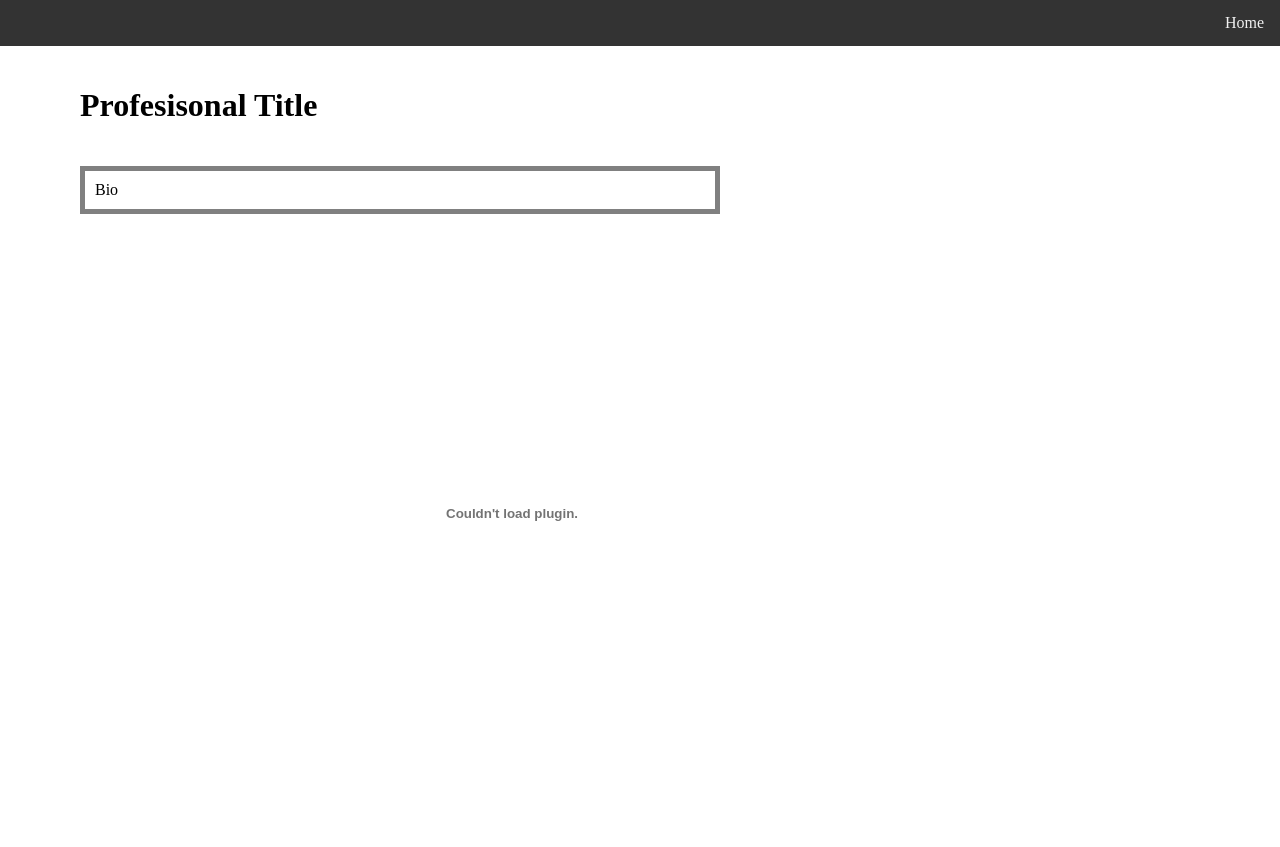
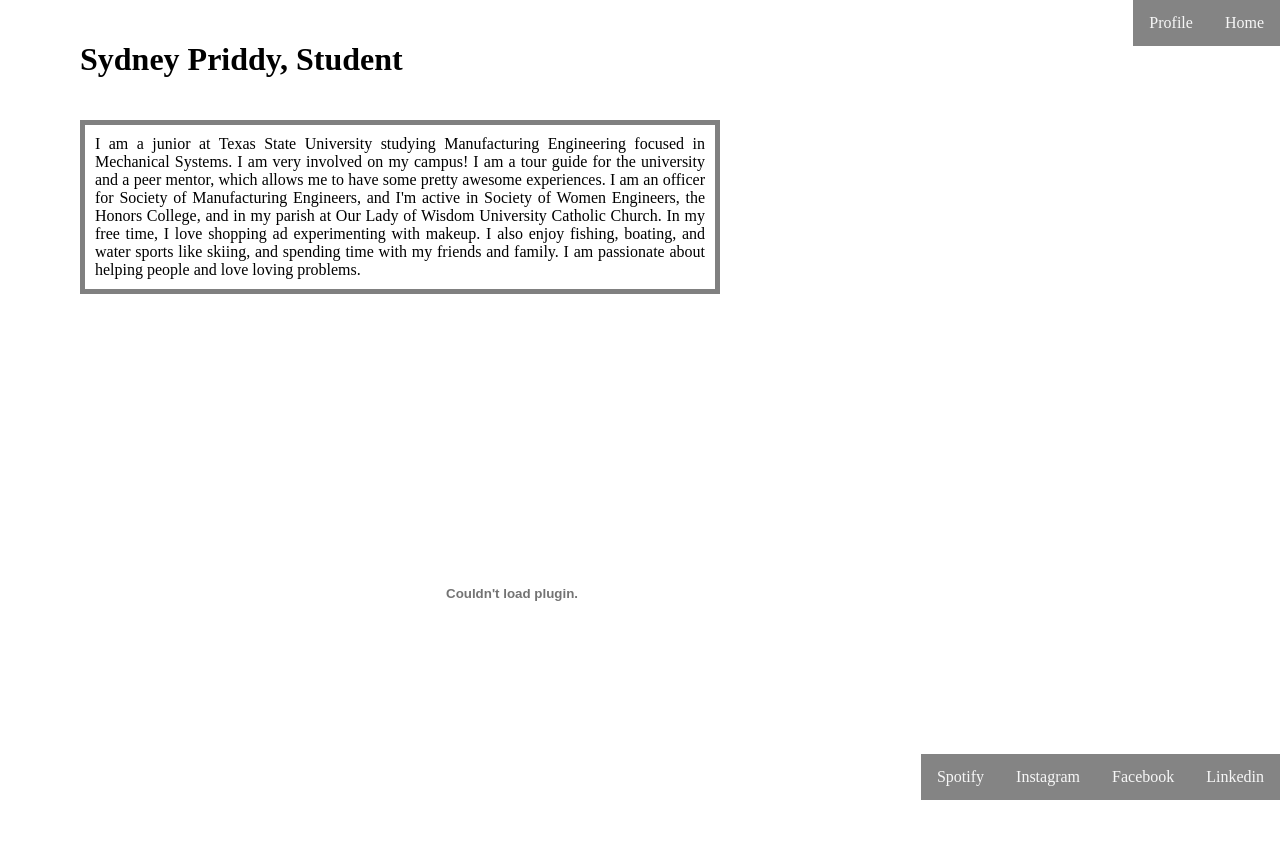
Before and after one commit to Dell-INOV8/repo_team9, a plain HTML site: page profile.html in a window 1280 px wide. Before the commit the page ends 800 px from the top, so only its background shows below. Drawn offline with Linux system fonts and the light colour scheme.

Commit message:
flushed out

```diff
--- a/profile.html
+++ b/profile.html
@@ -14,8 +14,11 @@
             }
 
             .topnav {
+                position: fixed;
+                text-align: right;
+                width: 100%;
                 overflow: hidden;
-                background-color: #333;
+                background-color: transparent;
             }
 
             .topnav a {
@@ -25,11 +28,14 @@
                 text-align: center;
                 padding: 14px 16px;
                 text-decoration: none;
+                background-color: #333;
+                opacity: 0.6;
+                transition: 0.3s;
             }
 
             .topnav a:hover {
-                background-color #ddd;
                 color: blue;
+                opacity: 1;
             }
 
             .header {
@@ -54,6 +60,31 @@
                 border: 5px solid grey;
             }
 
+            .footer {
+                position: fixed;
+                bottom: 0;
+                width: 100%;
+                background-color: transparent;
+                text-align: right;
+            }
+
+            .footer a {
+                float: right;
+                display: block;
+                color: #f2f2f2;
+                text-align: center;
+                padding: 14px 16px;
+                text-decoration: none;
+                background-color: #333;
+                opacity: 0.6;
+                transition: 0.3s;
+            }
+
+            .footer a:hover {
+                color: blue;
+                opacity: 1;
+            }
+
         </style>
 
     </head>
@@ -61,18 +92,27 @@
 
         <div class="topnav">
             <a href="index.html">Home</a>
+            <a href="profile.html">Profile</a>
         </div>
 
         <div class="header">
-            <h1>Profesisonal Title</h1>
+            <h1>Sydney Priddy, Student</h1>
         </div>
 
         <div class="bio">
-            Bio
+            I am a junior at Texas State University studying Manufacturing Engineering focused in Mechanical Systems. I am very involved on my campus! I am a tour guide for the university and a peer mentor, which allows me to have some pretty awesome experiences. I am an officer for Society of Manufacturing Engineers, and I'm active in Society of Women Engineers, the Honors College, and in my parish at Our Lady of Wisdom University Catholic Church. In my free time, I love shopping ad experimenting with makeup. I also enjoy fishing, boating, and water sports like skiing, and spending time with my friends and family. I am passionate about helping people and love loving problems.
         </div>
 
         <div class="column">
-            <embed src="sample_resume.pdf" width=75% height="500px" />
+            <embed src="resume.pdf" width=75% height="500px" />
+        </div>
+
+        <div class="footer">
+            <a href="linkedin.com">Linkedin</a>
+            <a href="facebook.com">Facebook</a>
+            <a href="instagram.com">Instagram</a>
+            <a href="spotify.com">Spotify</a>
+
         </div>
 
     </body>
```
Also changed, not shown: 2 other files.
